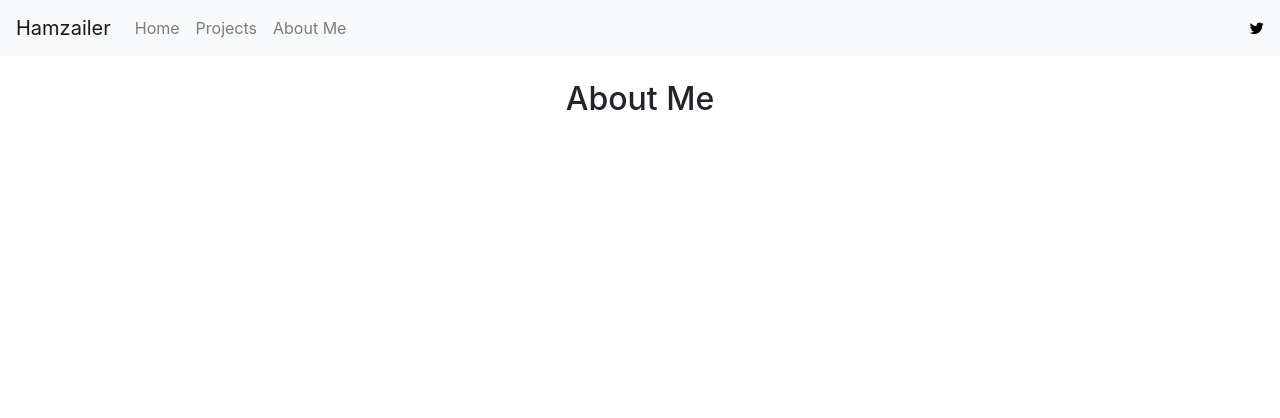
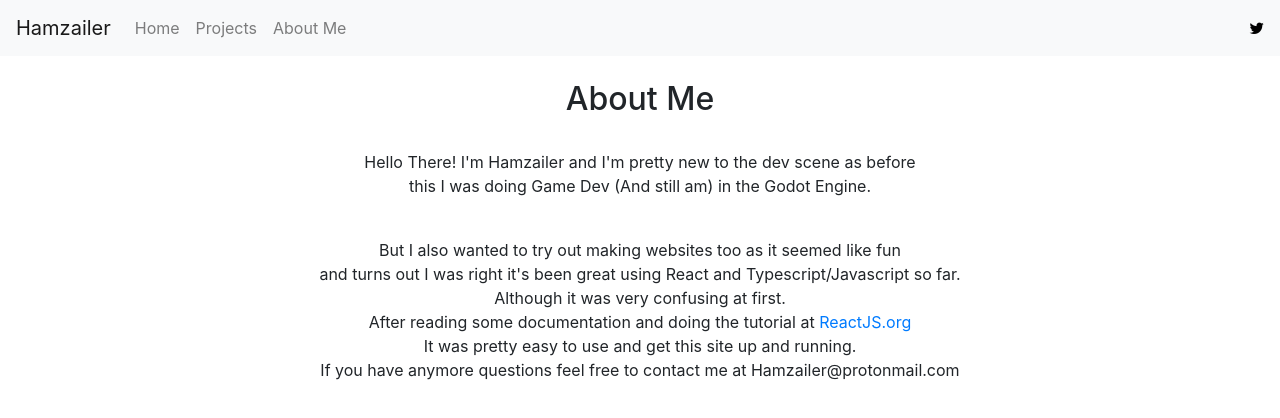
Before and after one commit to Hamzailer/My-Website, a React (Create React App) app: page /aboutme in a window 1280 px wide. Shown: the top 418 px of the page. Built offline with nearby package versions, Linux system fonts and the light colour scheme.

Commit message:
Updated Home Page and About Me Page

```diff
--- a/src/Pages/AboutMe.tsx
+++ b/src/Pages/AboutMe.tsx
@@ -3,10 +3,34 @@ import NavBar from "../Components/Navbar";
 
 function AboutMe() {
   return (
-    <div>
+    <div className="text-center">
       <NavBar />
       <br />
-      <h2 className="text-center">About Me</h2>
+      <h2>About Me</h2>
+      <br />
+      <p>
+        Hello There! I'm Hamzailer and I'm pretty new to the dev scene as before
+        <br />
+        this I was doing Game Dev (And still am) in the Godot Engine.
+      </p>
+
+      <br />
+      <p>
+        But I also wanted to try out making websites too as it seemed like fun
+        <br />
+        and turns out I was right it's been great using React and
+        Typescript/Javascript so far.
+        <br />
+        Although it was very confusing at first.
+        <br />
+        After reading some documentation and doing the tutorial at
+        <a href="htttps://reactjs.org/tutorial/tutorial.html"> ReactJS.org</a>
+        <br />
+        It was pretty easy to use and get this site up and running.
+        <br />
+        If you have anymore questions feel free to contact me at
+        Hamzailer@protonmail.com
+      </p>
     </div>
   );
 }
--- a/src/Pages/Home.tsx
+++ b/src/Pages/Home.tsx
@@ -6,7 +6,19 @@ function Home() {
     <div>
       <NavBar />
       <br />
-      <h2 className="text-center">Home</h2>
+      <h2 className="text-center">Welcome!</h2>
+      <br />
+      <p className="text-center">
+        My name's Hamzailer and I'm a solo indie dev and a rookie Web Developer.
+        <br />
+        <br />
+        If you wanna know more about me click on the About Me button on the
+        Navbar.
+        <br />
+        <br />
+        If you wanna checkout my projects click on the Projects button on the
+        Navbar
+      </p>
     </div>
   );
 }
```
Also changed, not shown: 1 other file (tests, documents, lock files or other folders).
